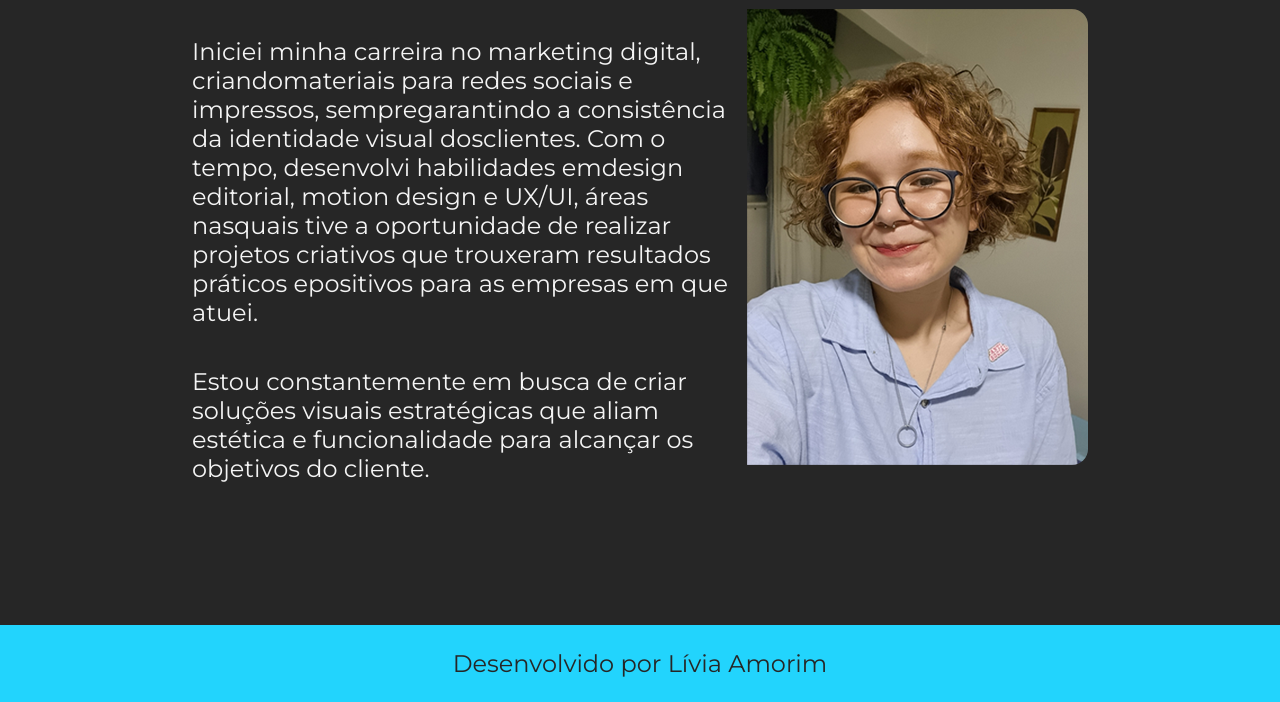
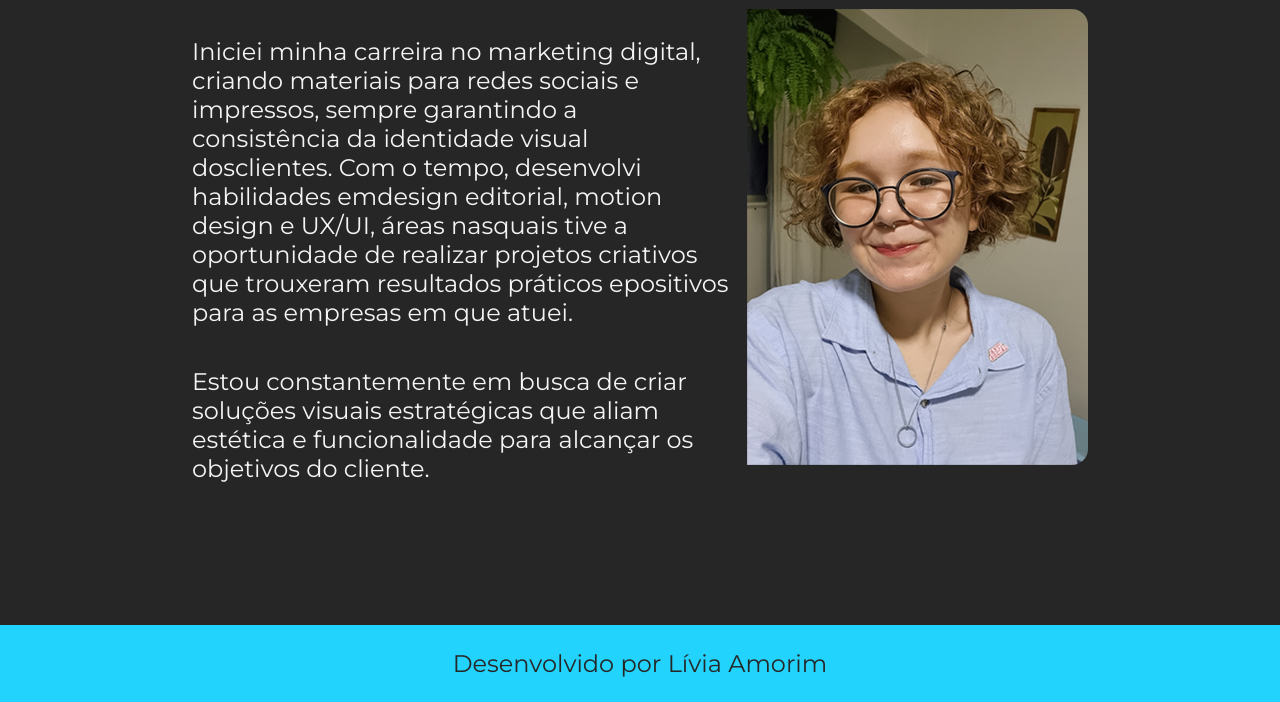
Before and after one commit to Liviamorim11/portfolio, a plain HTML site: page about.html in a window 1280 px wide. Shown: the part 205-907 px from the top of the page. Drawn offline with nearby package versions, Linux system fonts and the light colour scheme.

Commit message:
Update about.html
Consertei mais erros de gramatica

```diff
--- a/about.html
+++ b/about.html
@@ -18,7 +18,7 @@
           <h1 class="apresentacao__conteudo__titulo">Sobre mim
          </h1>
          <p class="apresentacao__conteudo__tx">Iniciei minha carreira no marketing digital,
-           criandomateriais para redes sociais e impressos, sempregarantindo a consistência
+           criando materiais para redes sociais e impressos, sempre garantindo a consistência
            da identidade visual dosclientes. Com o tempo, desenvolvi habilidades emdesign
            editorial, motion design e UX/UI, áreas nasquais tive a oportunidade de realizar
            projetos criativos que trouxeram resultados práticos epositivos para as empresas
```
